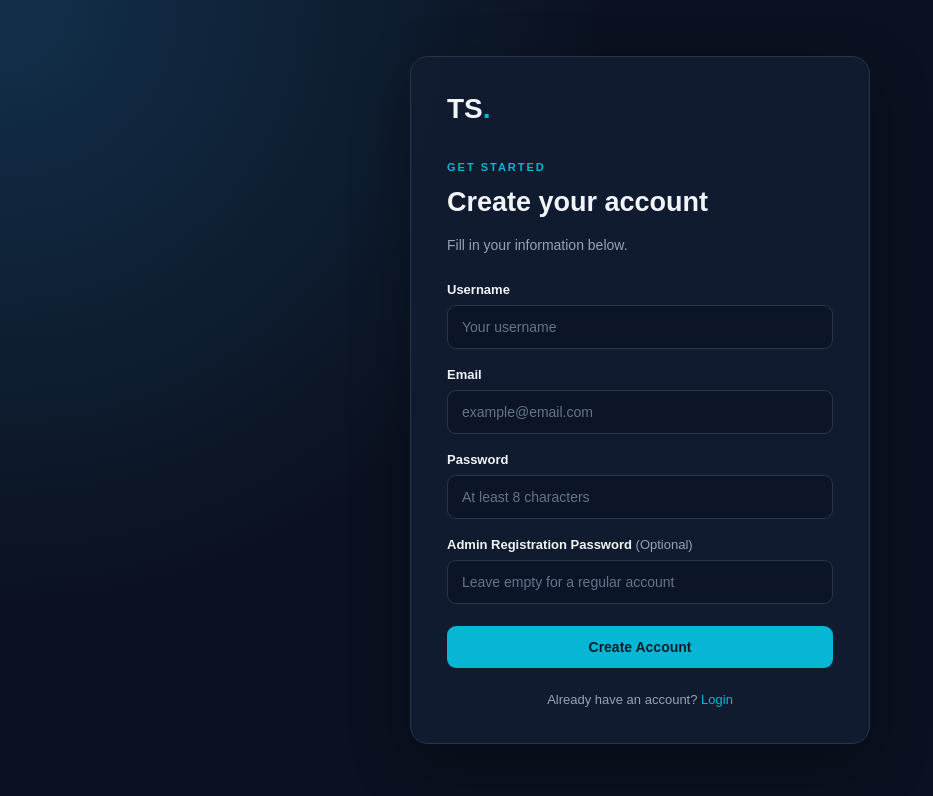
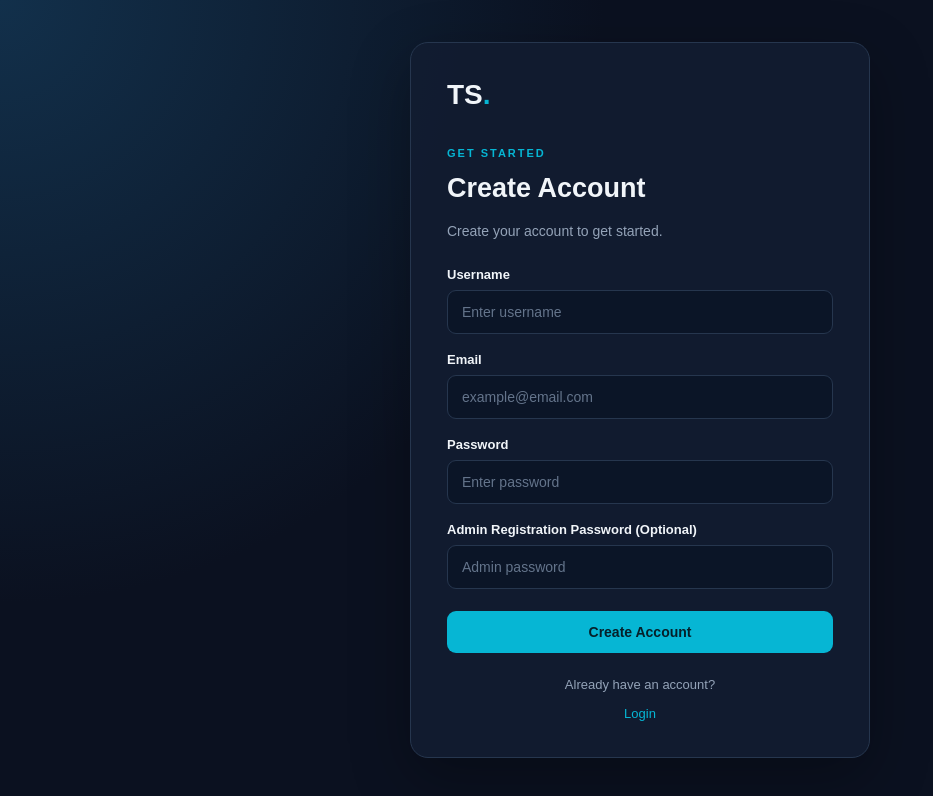
Before and after one commit to Food-Menus/TS_Authentication, a plain HTML site: page Frontend/register.html in a window 1280 px wide. Shown: the whole page, without its empty margins (0-933 px from the left). Drawn offline with Linux system fonts and the light colour scheme.

Commit message:
Update registration page titles and placeholders

```diff
--- a/Frontend/register.html
+++ b/Frontend/register.html
@@ -4,23 +4,22 @@
 <head>
   <meta charset="UTF-8">
   <meta name="viewport" content="width=device-width, initial-scale=1.0">
-  <title>Register | TS Authentication</title>
+  <title>Create Account | TS Authentication</title>
   <link rel="stylesheet" href="css/style.css">
-  <script src="js/auth.js" defer></script>
+  <script src="js/register.js" defer></script>
 </head>
 <body>
   <main class="container">
     <section class="card">
       <a class="brand" href="index.html">TS<span>.</span></a>
       <p class="eyebrow">GET STARTED</p>
-      <h1>Create your account</h1>
-      <p class="muted">Fill in your information below.</p>
+      <h1>Create Account</h1>
+      <p class="muted">Create your account to get started.</p>
 
       <form id="registerForm">
         <label for="username">Username</label>
         <input id="username" name="username" type="text"
-          minlength="3" maxlength="30" pattern="[A-Za-z0-9_]+"
-          placeholder="Your username" required>
+          placeholder="Enter username" required minlength="3" maxlength="30">
 
         <label for="email">Email</label>
         <input id="email" name="email" type="email"
@@ -28,21 +27,22 @@
 
         <label for="password">Password</label>
         <input id="password" name="password" type="password"
-          minlength="8" maxlength="128"
-          placeholder="At least 8 characters" required>
+          placeholder="Enter password" required minlength="8">
 
-        <label for="adminPassword">Admin Registration Password
-          <span class="optional">(Optional)</span>
-        </label>
+        <label for="adminPassword">Admin Registration Password (Optional)</label>
         <input id="adminPassword" name="adminPassword" type="password"
-          placeholder="Leave empty for a regular account">
+          placeholder="Admin password">
 
-        <button class="btn primary full" type="submit">Create Account</button>
-        <p id="message" class="message"></p>
+        <button class="btn primary full" type="submit">
+          Create Account
+        </button>
+
+        <p id="message" class="message" aria-live="polite"></p>
       </form>
 
       <div class="links">
-        <span>Already have an account? <a href="login.html">Login</a></span>
+        <span>Already have an account?</span>
+        <a href="login.html">Login</a>
       </div>
     </section>
   </main>
```
